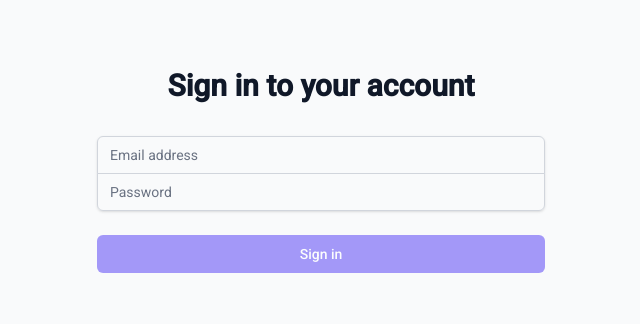
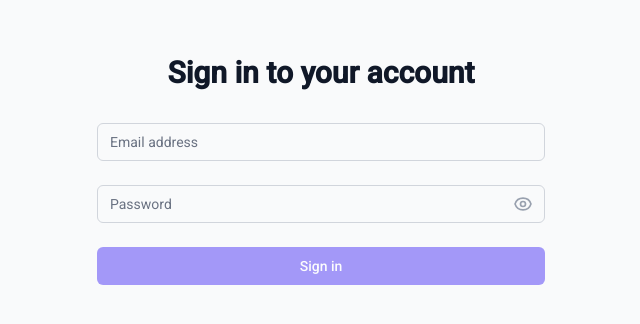
Before and after one commit to sainath-666/Employee-Management-System-Frontend, an Angular app: page /login in a window 1280 px wide. Shown: the part 306-630 px from the top of the page, without its empty margins (319-959 px from the left). Built offline with nearby package versions, Linux system fonts and the light colour scheme.

Commit message:
login edit + comment logs

```diff
--- a/src/app/components/employee-details/employee-details.ts
+++ b/src/app/components/employee-details/employee-details.ts
@@ -106,8 +106,10 @@ export class EmployeeDetails implements OnInit {
             role: emp.role ?? emp.roleName ?? '',
             status: emp.status,
             gender: emp.gender,
-            departments: [] // will fill next
+            departments: []
           }));
+
+          // console.log(data)
 
           // Step 3: fetch department IDs for each employee
           this.employees.forEach((emp) => {
@@ -116,6 +118,7 @@ export class EmployeeDetails implements OnInit {
                 // deptAssignments contains IDs → map to names
                 emp.departments = deptAssignments
                   .map(d => deptMap.get(d.id) || "Unknown");
+
               },
               error: (err) => {
                 console.error(`Error fetching departments for employee ${emp.id}`, err);
--- a/src/app/components/login/login.html
+++ b/src/app/components/login/login.html
@@ -1,4 +1,3 @@
-
 <div
   class="min-h-screen flex items-center justify-center bg-gray-50 py-12 px-4 sm:px-6 lg:px-8"
 >
@@ -13,15 +12,16 @@
       [formGroup]="loginForm"
       (ngSubmit)="onSubmit()"
     >
+      <!-- General error message -->
       <div
         *ngIf="errorMessage"
         class="bg-red-100 border border-red-400 text-red-700 px-4 py-3 rounded relative mb-4"
       >
         {{ errorMessage }}
       </div>
-      <div class="rounded-md shadow-sm -space-y-px">
+
       <!-- Email Field -->
-        <div>
+      <div class="space-y-1">
         <label for="email" class="sr-only">Email address</label>
         <input
           id="email"
@@ -29,60 +29,64 @@
           type="email"
           formControlName="email"
           [ngClass]="{
-              'border-red-500':
-                loginForm.get('email')?.touched &&
-                loginForm.get('email')?.invalid
+            'border-red-500': loginForm.get('email')?.touched && loginForm.get('email')?.invalid
           }"
-            class="appearance-none rounded-none relative block w-full px-3 py-2 border border-gray-300 placeholder-gray-500 text-gray-900 rounded-t-md focus:outline-none focus:ring-indigo-500 focus:border-indigo-500 focus:z-10 sm:text-sm"
+          class="appearance-none block w-full px-3 py-2 border border-gray-300 placeholder-gray-500 text-gray-900 rounded-md focus:outline-none focus:ring-indigo-500 focus:border-indigo-500 sm:text-sm"
           placeholder="Email address"
         />
-          <div
-            *ngIf="
-              loginForm.get('email')?.touched && loginForm.get('email')?.invalid
-            "
-            class="text-red-500 text-sm mt-1"
-          >
-            <span *ngIf="loginForm.get('email')?.errors?.['required']"
-              >Email is required</span
-            >
-            <span *ngIf="loginForm.get('email')?.errors?.['email']"
-              >Please enter a valid email</span
-            >
+        <!-- Email Error Message -->
+        <div *ngIf="loginForm.get('email')?.touched && loginForm.get('email')?.invalid" class="text-red-500 text-sm">
+          <span *ngIf="loginForm.get('email')?.errors?.['required']">Email is required</span>
+          <span *ngIf="loginForm.get('email')?.errors?.['email']">Please enter a valid email</span>
         </div>
       </div>
 
       <!-- Password Field -->
-        <div>
+      <!-- Password Field -->
+<div class="space-y-1">
   <label for="password" class="sr-only">Password</label>
+
+  <!-- Input + Eye Icon Wrapper -->
+  <div class="relative">
     <input
       id="password"
       name="password"
-            type="password"
+      [type]="showPassword ? 'text' : 'password'"
       formControlName="password"
       [ngClass]="{
-              'border-red-500':
-                loginForm.get('password')?.touched &&
-                loginForm.get('password')?.invalid
+        'border-red-500': loginForm.get('password')?.touched && loginForm.get('password')?.invalid
       }"
-            class="appearance-none rounded-none relative block w-full px-3 py-2 border border-gray-300 placeholder-gray-500 text-gray-900 rounded-b-md focus:outline-none focus:ring-indigo-500 focus:border-indigo-500 focus:z-10 sm:text-sm"
+      class="appearance-none block w-full px-3 py-2 border border-gray-300 placeholder-gray-500 text-gray-900 rounded-md focus:outline-none focus:ring-indigo-500 focus:border-indigo-500 sm:text-sm pr-10"
       placeholder="Password"
     />
-          <div
-            *ngIf="
-              loginForm.get('password')?.touched &&
-              loginForm.get('password')?.invalid
-            "
-            class="text-red-500 text-sm mt-1"
+
+    <!-- Eye Icon Button -->
+    <button
+      type="button"
+      (click)="showPassword = !showPassword"
+      class="absolute inset-y-0 right-0 pr-3 flex items-center text-gray-400 hover:text-gray-600 focus:outline-none rounded-md transition-colors duration-150"
+      [attr.aria-label]="showPassword ? 'Hide password' : 'Show password'"
     >
-            <span *ngIf="loginForm.get('password')?.errors?.['required']"
-              >Password is required</span
-            >
-            <span *ngIf="loginForm.get('password')?.errors?.['minlength']"
-              >Password must be at least 6 characters</span
-            >
+      <!-- Eye Open Icon -->
+      <svg *ngIf="!showPassword" xmlns="http://www.w3.org/2000/svg" class="h-5 w-5" fill="none" viewBox="0 0 24 24" stroke="currentColor" stroke-width="2">
+        <path stroke-linecap="round" stroke-linejoin="round" d="M15 12a3 3 0 11-6 0 3 3 0 016 0z" />
+        <path stroke-linecap="round" stroke-linejoin="round" d="M2.458 12C3.732 7.943 7.523 5 12 5c4.478 0 8.268 2.943 9.542 7-1.274 4.057-5.064 7-9.542 7-4.477 0-8.268-2.943-9.542-7z" />
+      </svg>
+
+      <!-- Eye Closed Icon -->
+      <svg *ngIf="showPassword" xmlns="http://www.w3.org/2000/svg" class="h-5 w-5" fill="none" viewBox="0 0 24 24" stroke="currentColor" stroke-width="2">
+        <path stroke-linecap="round" stroke-linejoin="round" d="M13.875 18.825A10.05 10.05 0 0112 19c-4.478 0-8.268-2.943-9.543-7a9.97 9.97 0 011.563-3.029m5.858.908a3 3 0 114.243 4.243M9.878 9.878l4.242 4.242M9.878 9.878L3 3m6.878 6.878L21 21"/>
+      </svg>
+    </button>
+  </div>
+
+  <!-- Password Error Message (outside input wrapper) -->
+  <div *ngIf="loginForm.get('password')?.touched && loginForm.get('password')?.invalid" class="text-red-500 text-sm">
+    <span *ngIf="loginForm.get('password')?.errors?.['required']">Password is required</span>
+    <span *ngIf="loginForm.get('password')?.errors?.['minlength']">Password must be at least 6 characters</span>
   </div>
 </div>
-      </div>
+
 
       <div>
         <button
@@ -96,7 +100,4 @@
       </div>
     </form>
   </div>
-
-
-
 </div>
--- a/src/app/components/login/login.ts
+++ b/src/app/components/login/login.ts
@@ -19,7 +19,7 @@ import { AuthService } from '../../services/auth.service';
 export class Login {
   loginForm: FormGroup;
   errorMessage: string = '';
-
+  showPassword: boolean = false; //
   constructor(
     private fb: FormBuilder,
     private authService: AuthService,
@@ -63,7 +63,7 @@ export class Login {
         }
       },
       error: (error: any) => {
-        this.errorMessage = error.message || 'An error occurred during login';
+        this.errorMessage = "Invalid email or password.";
         console.error('Login error:', error);
       },
     });
--- a/src/app/services/auth.service.ts
+++ b/src/app/services/auth.service.ts
@@ -69,7 +69,7 @@ export class AuthService {
 
     try {
       const decoded = jwtDecode<DecodedToken>(token);
-      console.log('Successfully decoded token:', decoded);
+      // console.log('Successfully decoded token:', decoded);
       return decoded;
     } catch (error) {
       console.error('Error decoding token:', error);
--- a/src/app/services/department-employee.service.ts
+++ b/src/app/services/department-employee.service.ts
@@ -34,17 +34,17 @@ export class DepartmentEmployeeService {
   getDepartmentsForEmployee(
     employeeId: number
   ): Observable<DepartmentDetails[]> {
-    console.log('Fetching departments for employee:', employeeId);
+    // console.log('Fetching departments for employee:', employeeId);
     return this.http
       .get<DepartmentDetails[]>(`${this.baseUrl}/${employeeId}`)
       .pipe(
         tap((response) => {
-          console.log(
-            'Department API Response for employee',
-            employeeId,
-            ':',
-            response
-          );
+          // console.log(
+          //   'Department API Response for employee',
+          //   employeeId,
+          //   ':',
+          //   response
+          // );
         })
       );
   }
```
Lines whose indentation alone changed are shown as unchanged.
